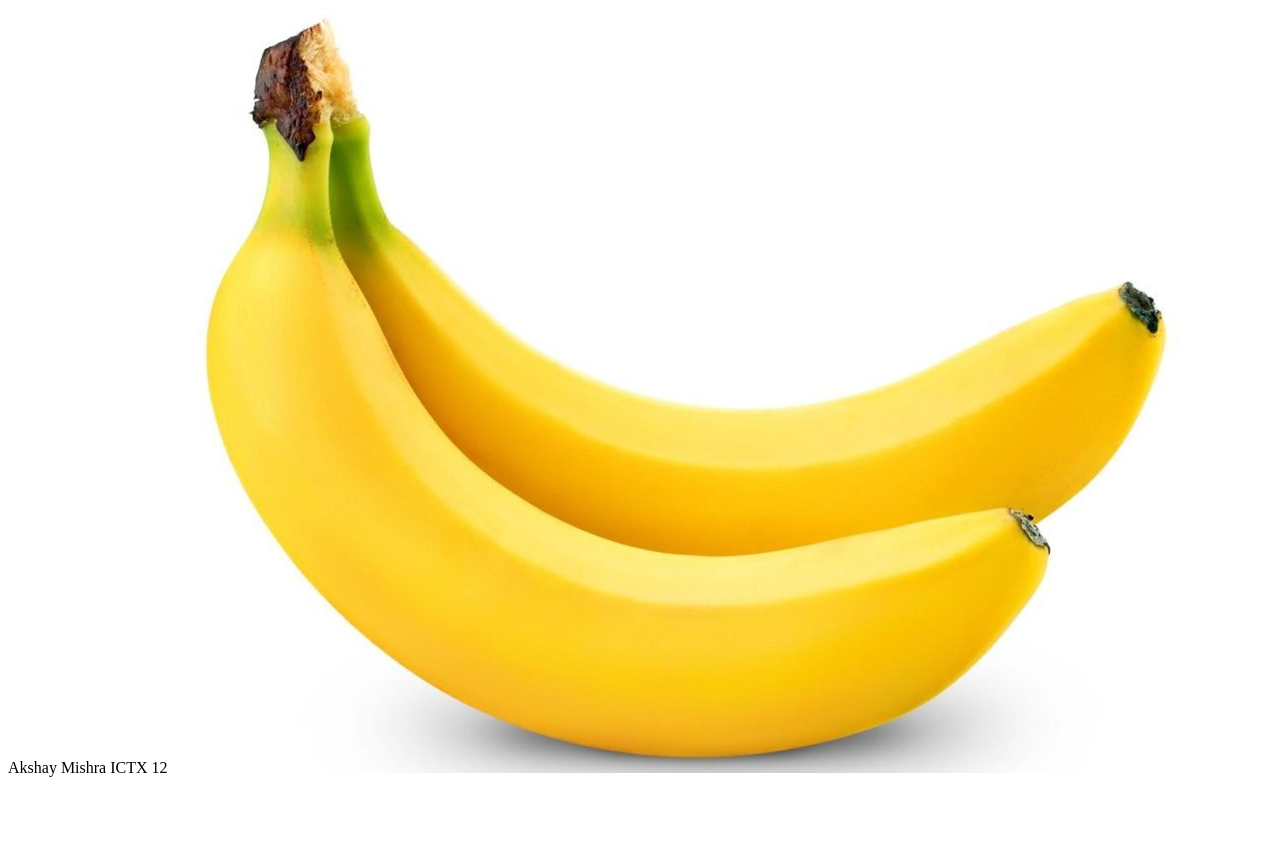
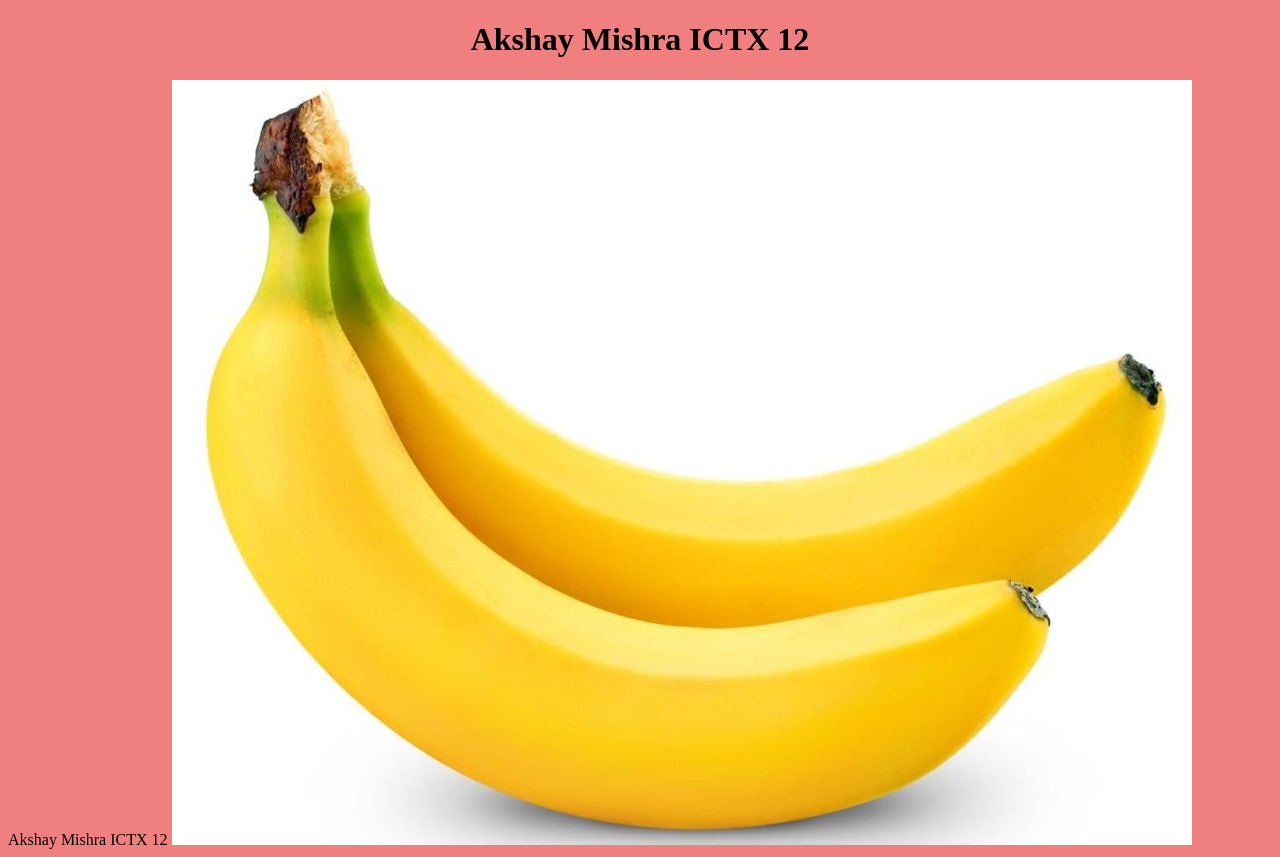
Before and after one commit to Akshay-Mishra/Akshay_Mishra_Web, a plain HTML site: page index.html in a window 1280 px wide. Before the commit the page ends 800 px from the top, so only its background shows below. Drawn offline with Linux system fonts and the light colour scheme.

Commit message:
header and color

```diff
--- a/index.html
+++ b/index.html
@@ -3,7 +3,8 @@
     <head>
         <title> Akshay Mishra Web-Development Portfolio </title>
     </head>
-    <body>
+    <body style="background-color:LIGHTCORAL;">
+        <h1 style="text-align:center;">Akshay Mishra ICTX 12</h1>
         Akshay Mishra
         ICTX 12
          <img src =" images/banana.jpg" alt="banana">
```
